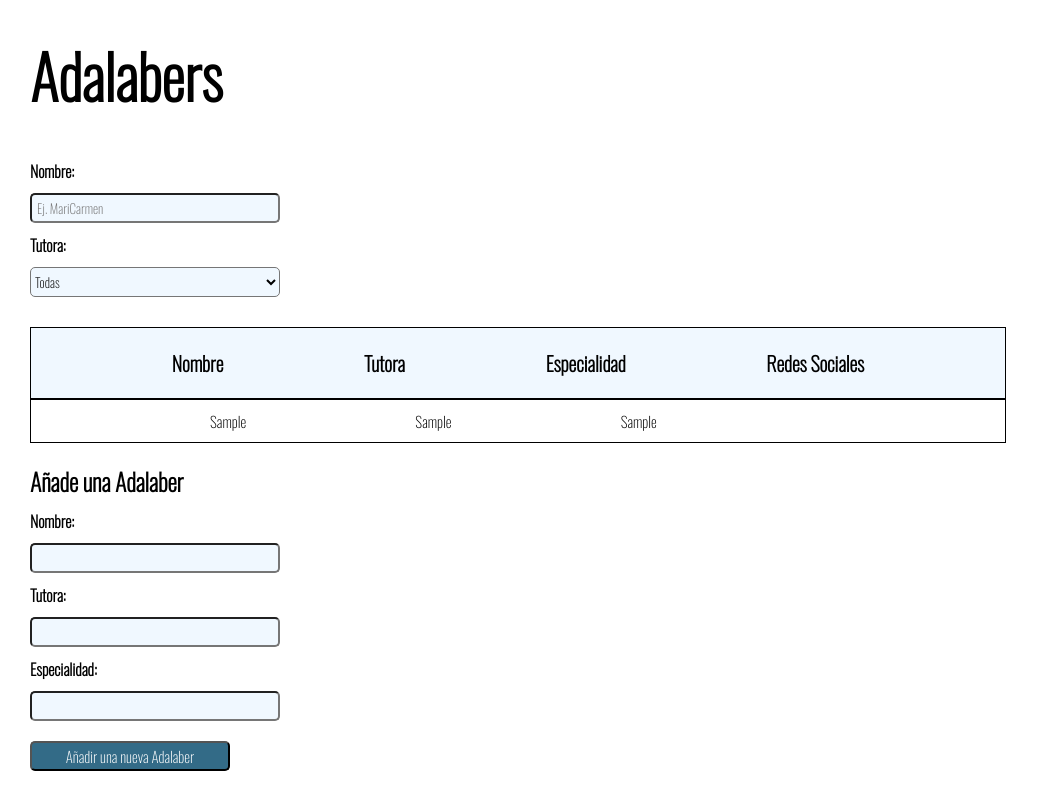
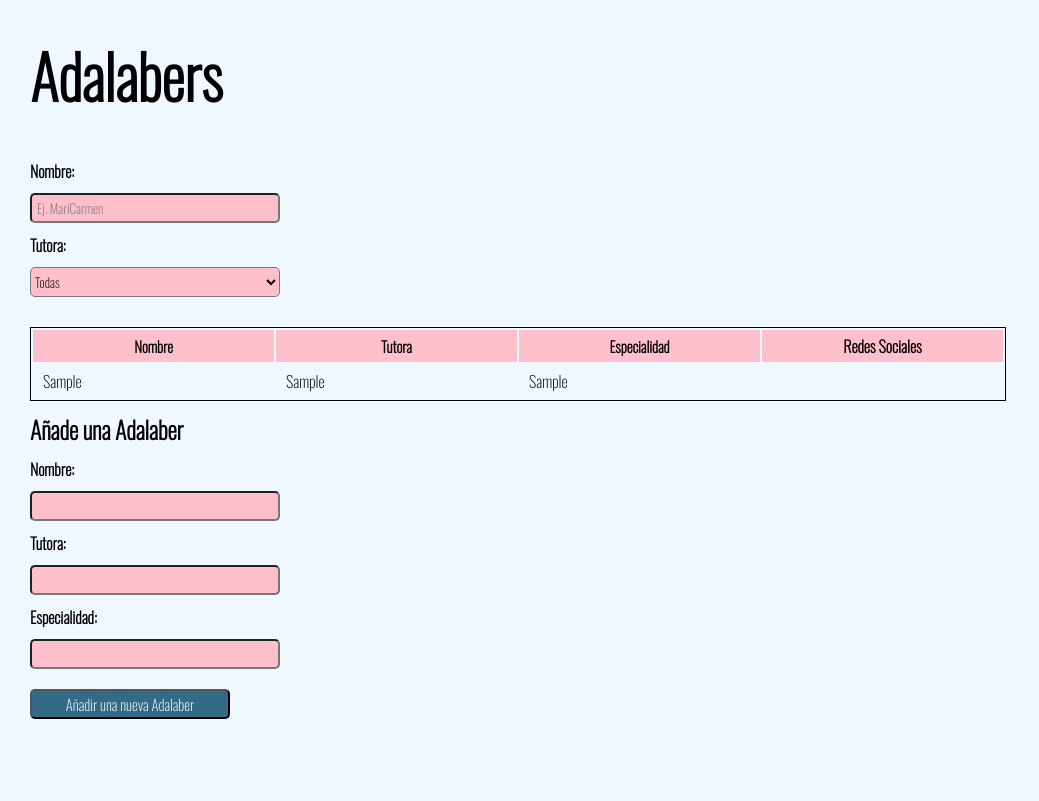
Before and after one commit to Adalab/modulo-3-evaluacion-intermedia-AnadelaJara, a React (Create React App) app: page / in a window 1280 px wide. Both pictures are taken after typing "Sample", "Sample", "Sample" into the empty fields and a click on the input "Añadir una nueva Adalaber". Shown: the whole page, without its empty margins (0-1039 px from the left). Built offline with nearby package versions, Linux system fonts and the light colour scheme; no server answers.

Commit message:
add scss and new styles

```diff
--- a/src/components/App.js
+++ b/src/components/App.js
@@ -1,4 +1,4 @@
-import '../styles/App.css';
+import "../styles/App.scss";
 import { useEffect, useState } from 'react';
 import callToApi from '../services/api';
 
@@ -67,11 +67,11 @@ function App() {
     })
     .filter((adalaber) => adalaber.name.toLowerCase().includes(search.toLowerCase()))
 
-    .map((adalaber) => (<tr className="list" key={adalaber.id}>
-      <td>{adalaber.name}</td>
-      <td>{adalaber.counselor}</td>
-      <td>{adalaber.speciality}</td>
-      <td>{<ul>
+    .map((adalaber) => (<tr className="table__body" key={adalaber.id}>
+      <td className="table__body--item">{adalaber.name}</td>
+      <td className="table__body--item">{adalaber.counselor}</td>
+      <td className="table__body--item">{adalaber.speciality}</td>
+      <td className="table__body--item">{<ul>
         {adalaber.social_networks.map((social, index) => {
           return (
             <li key={index}>
@@ -109,18 +109,18 @@ function App() {
         </form>
         <table className="table">
           <thead>
-            <tr className="thread">
-              <th>Nombre</th>
-              <th>Tutora  </th>
-              <th>Especialidad</th>
-              <th>Redes Sociales</th>
+            <tr className="table__thead">
+              <th className="table__thead--item">Nombre</th>
+              <th className="table__thead--item">Tutora  </th>
+              <th className="table__thead--item">Especialidad</th>
+              <th className="table__thead--socialNetwork">Redes Sociales</th>
             </tr></thead>
-          <tbody className="main1__table--body">
+          <tbody>
             {htmlList}
           </tbody>
         </table>
         <form className="form">
-          <h2>Añade una Adalaber</h2>
+          <h2 className="form__add">Añade una Adalaber</h2>
           <label htmlFor="name" className="label">Nombre:</label>
           <input
             className="input"
--- a/src/styles/App.css
+++ b/src/styles/App.scss
@@ -3,6 +3,11 @@
   margin: 0;
   padding: 0;
   font-family: "Oswald", sans-serif;
+}
+
+header,
+body {
+  background-color: #f0f8ff;
 }
 
 .header {
@@ -19,6 +24,10 @@
   display: flex;
   flex-direction: column;
   justify-content: space-between;
+
+  &__add {
+    margin-top: 10px;
+  }
 }
 
 .label {
@@ -31,53 +40,39 @@
   height: 30px;
   padding-left: 5px;
   border-radius: 5px;
-  background-color: #f0f8ff;
+  background-color: #ffc0cb;
 }
 
 .select {
   width: 250px;
   height: 30px;
   border-radius: 5px;
-  background-color: #f0f8ff;
+  background-color: #ffc0cb;
 }
 
 .table {
-  width: 100%;
-  border-spacing: 0;
-  border-collapse: separate;
-  margin: 10px 0;
-  margin-bottom: 20px;
   width: 80%;
-}
-thead {
-  background-color: #f0f8ff;
-}
+  margin-top: 20px;
+  border: 1px solid #000;
 
-.thread {
-  border: 1px solid #000;
-  padding: 10px;
-  display: flex;
-  flex-direction: row;
-  justify-content: space-evenly;
-}
+  &__thead {
+    background-color: #ffc0cb;
 
-.list {
-  border: 1px solid #000;
-  padding: 10px;
-  display: flex;
-  flex-direction: row;
-  justify-content: space-evenly;
-}
+    &--item {
+      font-size: 15px;
+      padding: 5px 0;
+    }
+  }
 
-th {
-  font-size: 20px;
-  text-align: center;
-  padding: 10px;
-}
-
-td {
-  font-size: 15px;
-  font-weight: normal;
+  &__body {
+    &:nth-child(even) {
+      background-color: #d8bfd8;
+    }
+    &--item {
+      width: 25%;
+      padding: 5px 0 5px 10px;
+    }
+  }
 }
 
 .btn {
```
